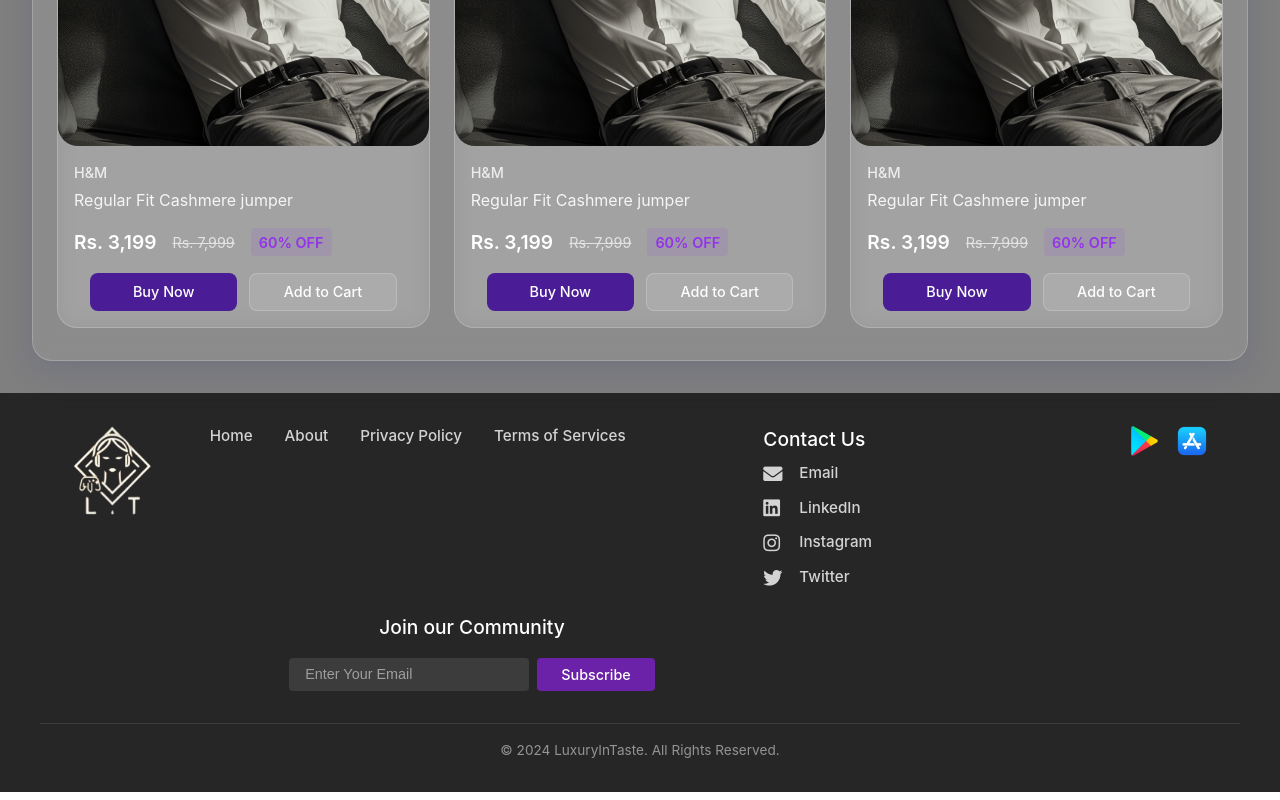
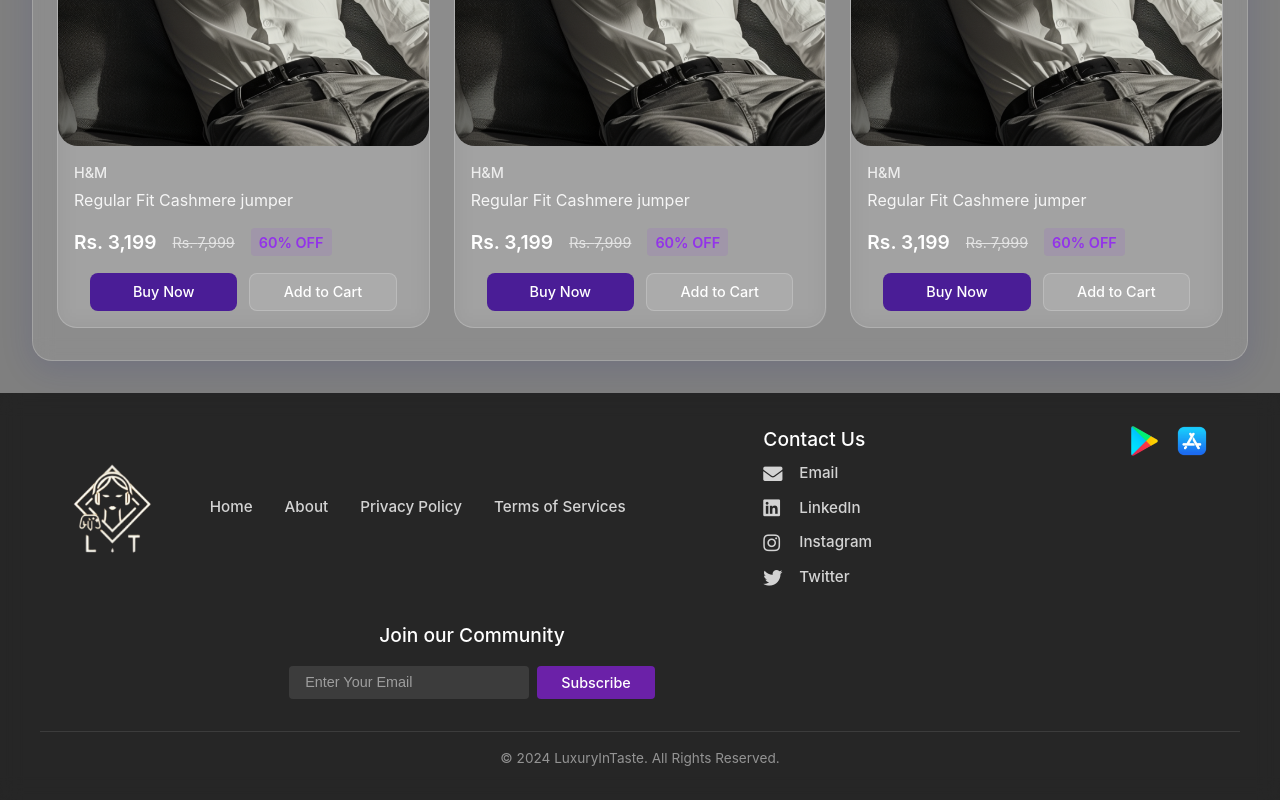
Before and after one commit to luxuryintaste-LIT/lit-ecommerce-backend, a React (Vite) app: page / in a window 1280 px wide. Shown: the part 1288-2088 px from the top of the page. Built offline with nearby package versions, Linux system fonts and the light colour scheme.

Commit message:
again fixed

```diff
--- a/src/styles/Footer.css
+++ b/src/styles/Footer.css
@@ -18,7 +18,7 @@
 .footer-left {
   display: flex;
   flex-direction: column;
-  gap: 1rem;
+  gap: 0;
   max-width: 800px;
   width: 100%;
   align-items: center;
@@ -26,16 +26,18 @@
 
 .logo-nav-wrapper {
   display: flex;
-  align-items: flex-start;
+  align-items: center;
   gap: 3rem;
   width: 100%;
-  margin-bottom: 0.5rem;
+  margin-bottom: 2rem;
+  border: none;
 }
 
 .footer-logo {
   width: 80px;
   height: auto;
   flex-shrink: 0;
+  margin-top: 4px;
 }
 
 .footer-nav {
@@ -45,6 +47,7 @@
   flex: 1;
   justify-content: center;
   margin-left: -80px;
+  border: none;
 }
 
 .footer-link {
@@ -53,6 +56,7 @@
   font-size: 0.95rem;
   transition: color 0.3s ease;
   white-space: nowrap;
+  border: none;
 }
 
 .footer-link:hover {
@@ -61,6 +65,7 @@
 
 .contact-section {
   flex-shrink: 0;
+  border: none;
 }
 
 .contact-section h3 {
@@ -104,6 +109,8 @@
   display: flex;
   flex-direction: column;
   align-items: center;
+  border: none;
+  margin-top: 0;
 }
 
 .footer-subscribe h3 {
```
